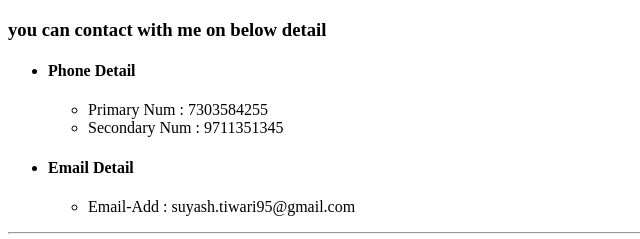
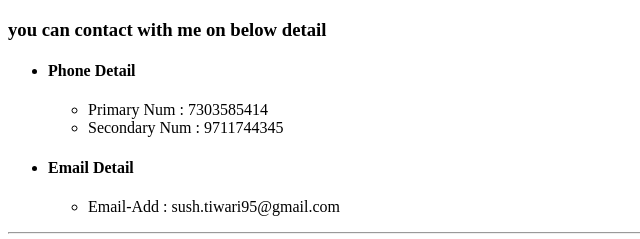
Before and after one commit to suyash-9430/cv, a plain HTML site: page Contact.html in a window 1280 px wide. Shown: the top 239 px of the page, 0-640 px from the left. Drawn offline with Linux system fonts and the light colour scheme.

Commit message:
Update Contact.html

```diff
--- a/Contact.html
+++ b/Contact.html
@@ -10,14 +10,14 @@
       <li>
         <h4>Phone Detail</h4>
         <ul>
-          <li>Primary Num : 7303584255</li>
-          <li>Secondary Num : 9711351345</li>
+          <li>Primary Num : 7303585414</li>
+          <li>Secondary Num : 9711744345</li>
         </ul>
       </li>
       <li>
         <h4>Email Detail</h4>
         <ul>
-          <li> Email-Add : suyash.tiwari95@gmail.com</li>
+          <li> Email-Add : sush.tiwari95@gmail.com</li>
         </ul>
 
 
@@ -27,7 +27,7 @@
 
     </ul>
     <hr>
-    <form class="" action="mailto:suyash.tiwari95@gmail.com" method="post" enctype = "text/plain">
+    <form class="" action="mailto:sush.tiwari95@gmail.com" method="post" enctype = "text/plain">
 
 
       <label for="Name">your name</label>
```
